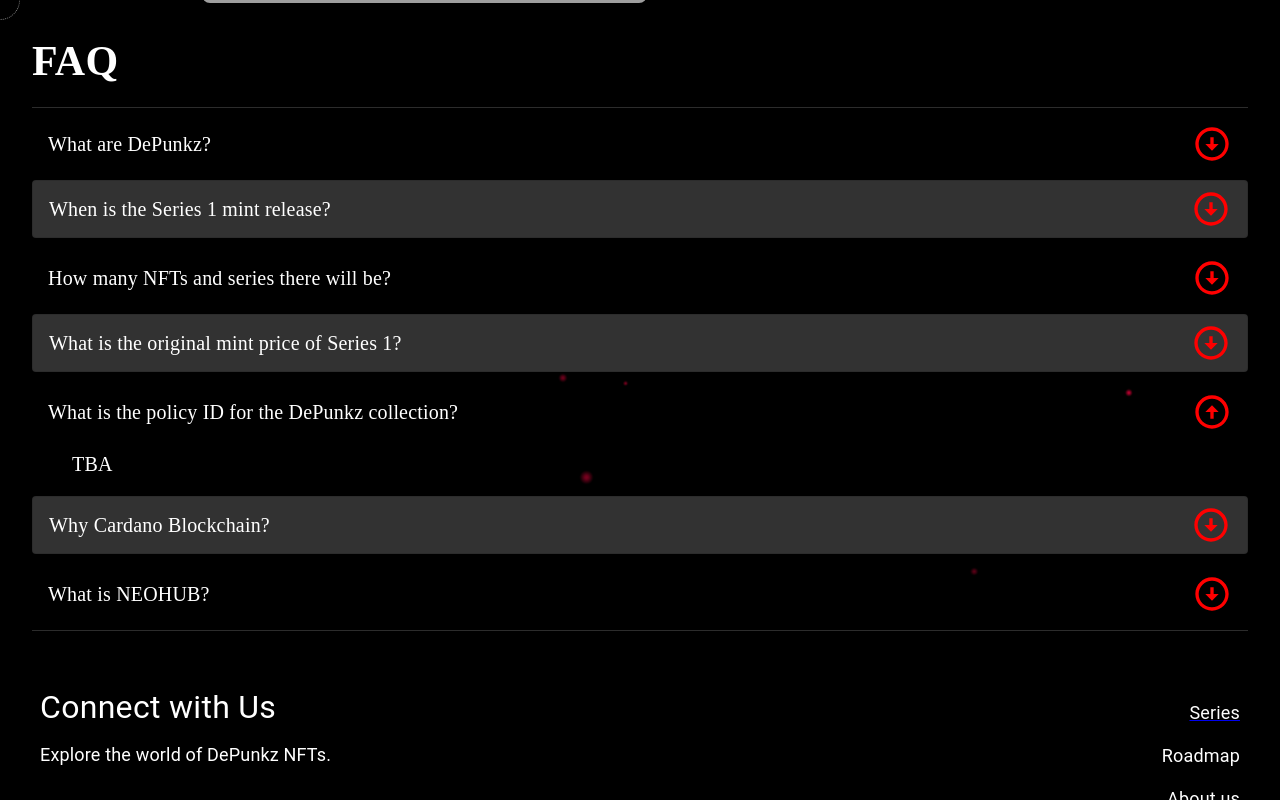
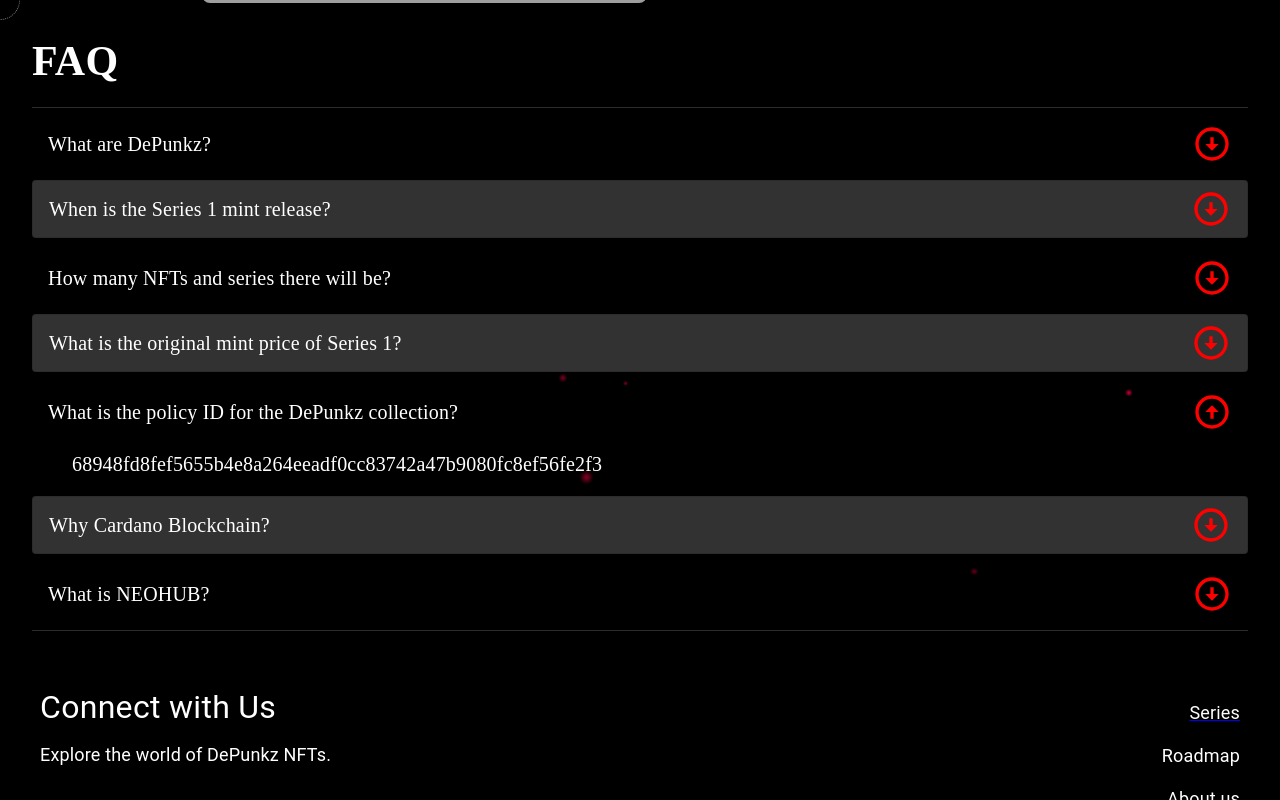
Before and after one commit to gammahazard/depunkz, a Next.js app: page / in a window 1280 px wide. Both pictures are taken after a click on the element "What is the policy ID for the DePunkz collection?". Shown: the part 2911-3711 px from the top of the page. Built offline with nearby package versions, Linux system fonts and the light colour scheme; grey boxes are pictures that could not be loaded.

Commit message:
remove coming soon, prep for mint

```diff
--- a/src/components/Faq.tsx
+++ b/src/components/Faq.tsx
@@ -47,7 +47,7 @@
           {expanded[1] ? <ArrowCircleUpIcon sx={styles.icon} /> : <ArrowCircleDownIcon sx={styles.icon} />}
         </Box>
         {expanded[1] && (
-          <Typography sx={styles.text}><ul>On November 24th, 500 NFTs from our first series will be available! </ul></Typography>
+          <Typography sx={styles.text}><ul>On November 30th, at 8PM UTC 500 NFTs from our first series will be available! </ul></Typography>
         )}
       </Card>
 
@@ -97,7 +97,7 @@
         {expanded[4] ? <ArrowCircleUpIcon sx={styles.icon} /> : <ArrowCircleDownIcon sx={styles.icon} />}
       </Box>
       {expanded[4] && (
-        <Typography sx={styles.text}><ul>TBA</ul></Typography>
+        <Typography sx={styles.text}><ul>68948fd8fef5655b4e8a264eeadf0cc83742a47b9080fc8ef56fe2f3</ul></Typography>
       )}
 
       <Card variant="outlined" sx={styles.card}>
```
